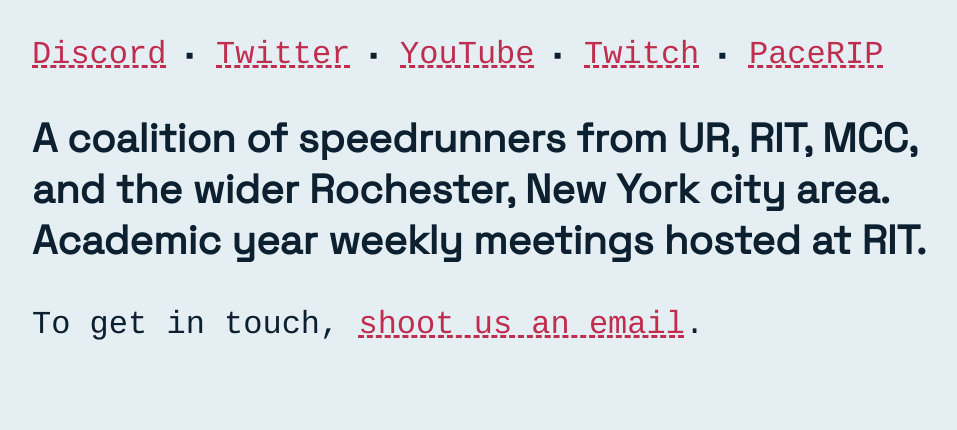
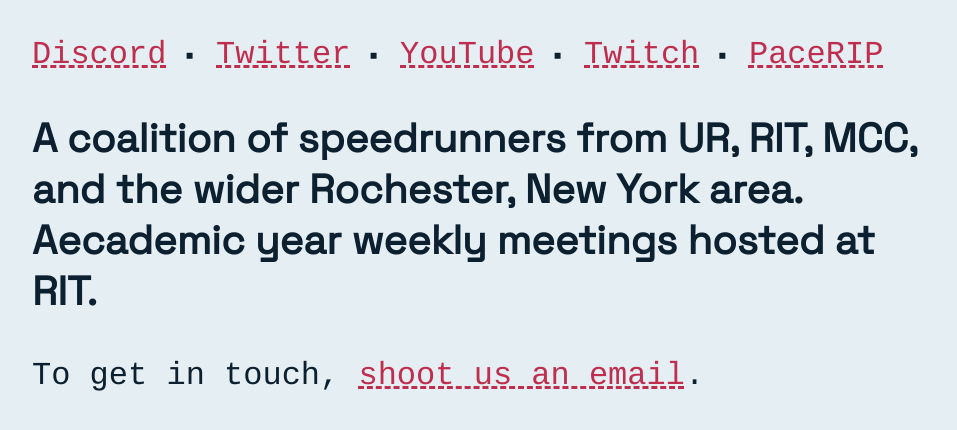
Before and after one commit to ZacharyTalis/srroc-site, a plain HTML site: page index.html in a window 1280 px wide. Shown: the part 252-682 px from the top of the page, without its empty margins (160-1117 px from the left). Drawn offline with Linux system fonts and the light colour scheme.

Commit message:
Language tweak for index page

```diff
--- a/index.html
+++ b/index.html
@@ -13,14 +13,14 @@
 
     <meta property="og:title" content="Speedruns Rochester">
     <meta property="og:type" content="website">
-    <meta property="og:description" content="A coalition of speedrunners from UR, RIT, MCC, and the wider Rochester, New York city area. Academic year weekly meetings hosted at RIT.">
+    <meta property="og:description" content="A coalition of speedrunners from UR, RIT, MCC, and the wider Rochester, New York area. Academic year weekly meetings hosted at RIT.">
     <meta property="og:url" content="http://www.srroc.com">
     <meta property="og:image" content="https://www.srroc.com/images/svg/icon.svg">
     <meta property="og:image:secure_url" content="https://www.srroc.com/images/svg/icon.svg">
     <meta property="og:image:alt" content="The Speedruns Rochester logo, the text 'Roc' in front of a blue running stick figure.">
     <meta property="og:locale" content="en_US">
 
-    <meta name="description" content="A coalition of speedrunners from UR, RIT, MCC, and the wider Rochester, New York city area. Academic year weekly meetings hosted at RIT.">
+    <meta name="description" content="A coalition of speedrunners from UR, RIT, MCC, and the wider Rochester, New York area. Academic year weekly meetings hosted at RIT.">
     <meta name="viewport" content="width=device-width, initial-scale=0.6">
 </head>
 
@@ -49,8 +49,9 @@
     </div>
 
     <section>
-        <p id="introduction">A coalition of speedrunners from UR, RIT, MCC, and the wider Rochester, New York city area. Academic year weekly meetings hosted at RIT.</p>
+        <p id="introduction">A coalition of speedrunners from UR, RIT, MCC, and the wider Rochester, New York area. Aecademic year weekly meetings hosted at RIT.</p>
         <p>To get in touch, <a href="https://tinyurl.com/srroc-email" target="_blank" rel="noopener noreferrer">shoot us an email</a>.</p>
     </section>
 </body>
+
 </html>
```
Also changed, not shown: css/style.css (+8 -9 lines).
